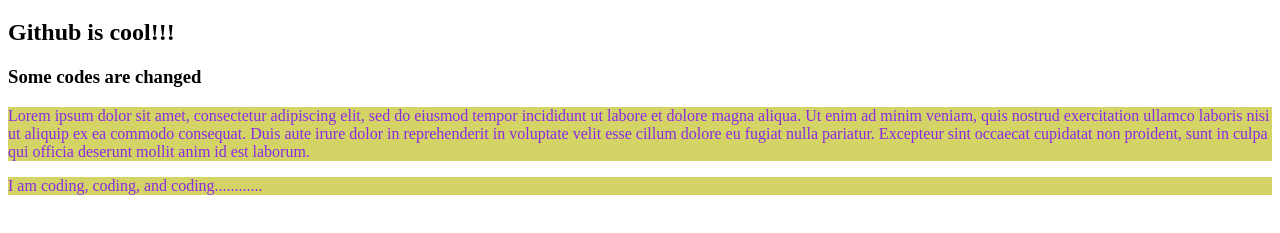
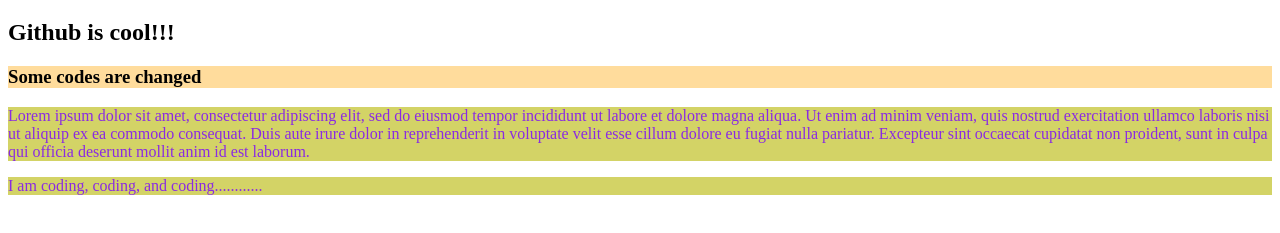
Before and after one commit to mahbubmanna/my-2nd-repo, a plain HTML site: page index.html in a window 1280 px wide. Shown: the part 61-294 px from the top of the page. Drawn offline with Linux system fonts and the light colour scheme.

```diff
--- a/style.css
+++ b/style.css
@@ -2,3 +2,6 @@
     color: blueviolet;
     background-color: rgba(206, 206, 85, 0.897);
 }
+h3{
+    background-color: rgba(255, 166, 0, 0.39);
+}
```
